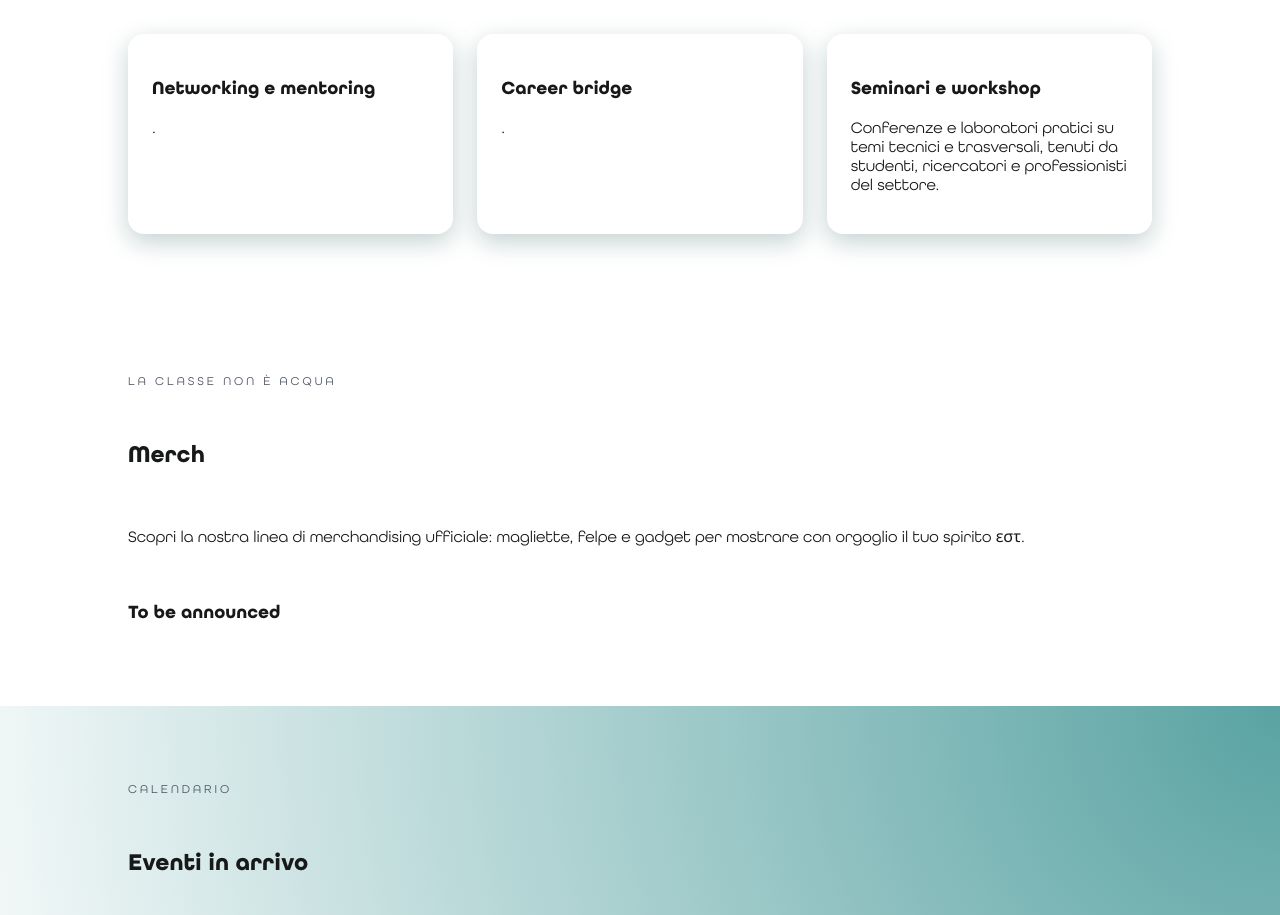
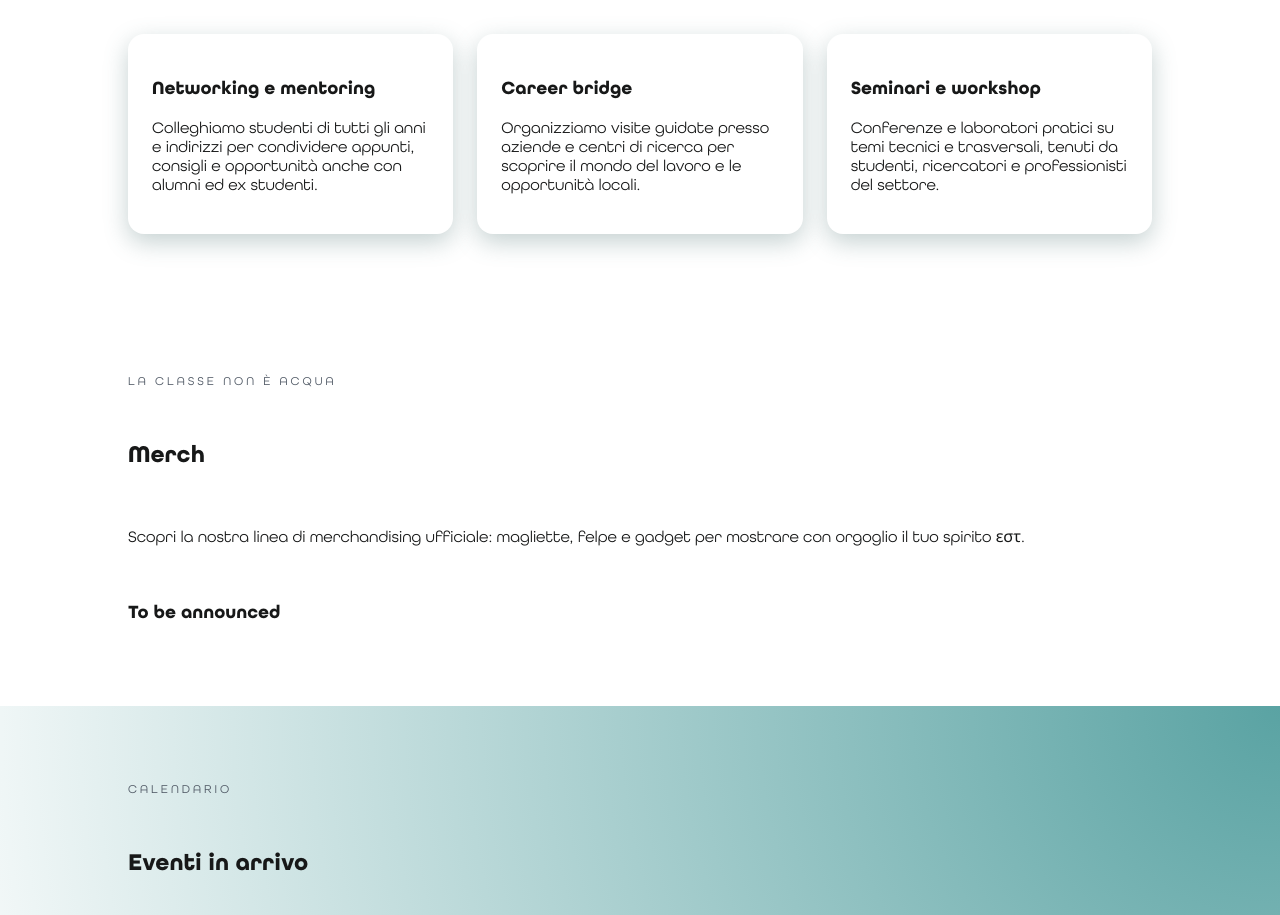
Before and after one commit to engineeringstudentstrieste/engineeringstudentstrieste.github.io, a React (Create React App) app in the folder frontend/: page / in a window 1280 px wide. Shown: the part 888-1803 px from the top of the page. Built offline with nearby package versions, Linux system fonts and the light colour scheme; no server answers.

Commit message:
Modifiche grafiche - networking/mentoring

```diff
--- a/frontend/src/App.js
+++ b/frontend/src/App.js
@@ -22,15 +22,11 @@ const initiatives = [
     title: 'Networking e mentoring',
     description:
       'Colleghiamo studenti di tutti gli anni e indirizzi per condividere appunti, consigli e opportunità anche con alumni ed ex studenti.',
-    description:
-      '.',
   },
   {
     title: 'Career bridge',
     description:
       'Organizziamo visite guidate presso aziende e centri di ricerca per scoprire il mondo del lavoro e le opportunità locali.',
-    description:
-      '.',
   },
   {
     title: 'Seminari e workshop',
```
